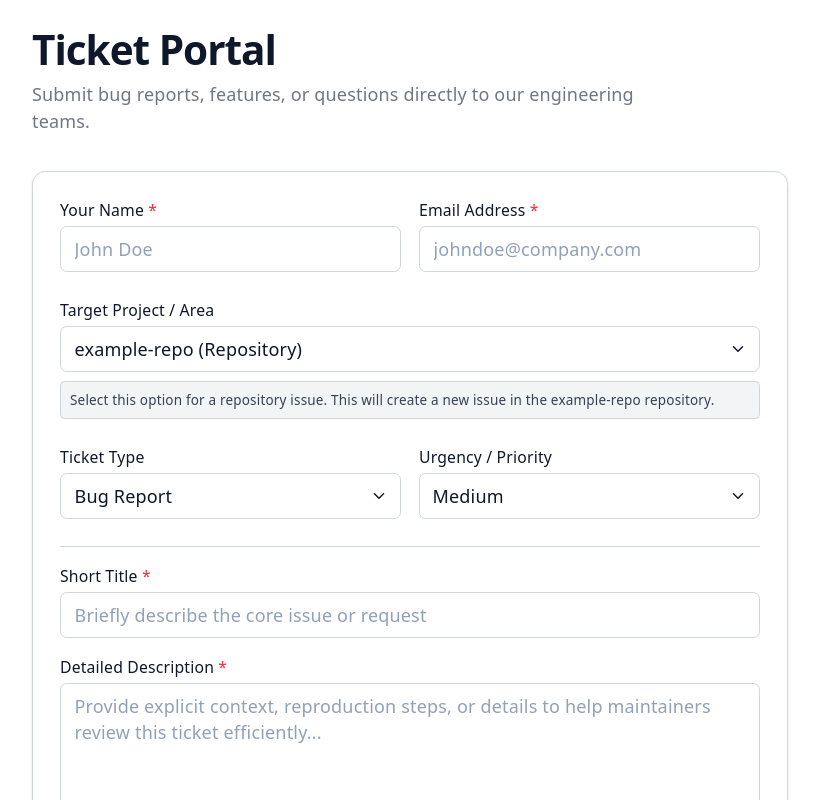
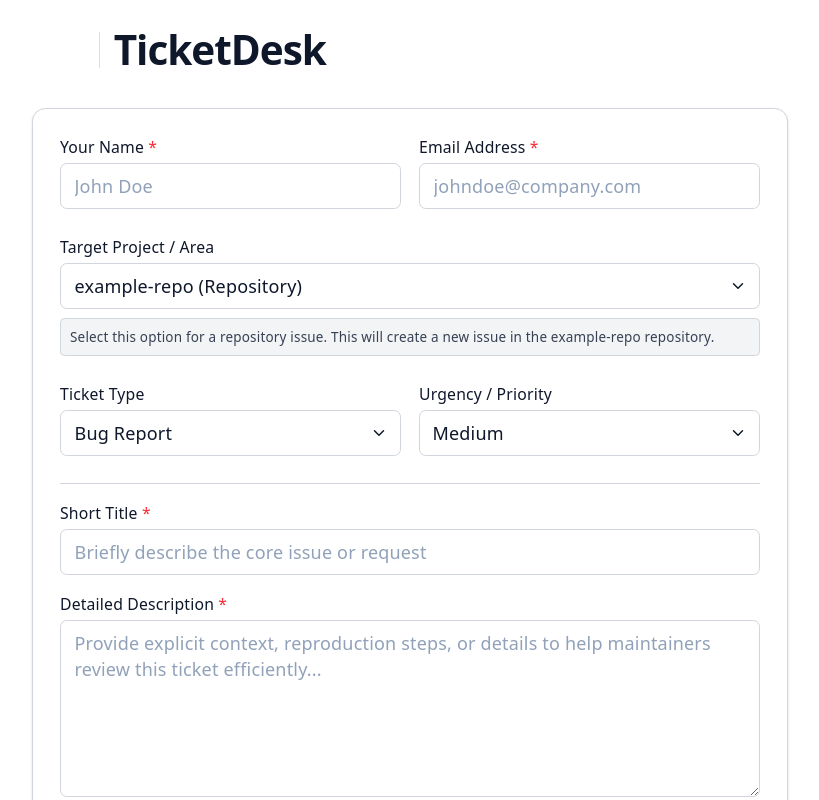
Before and after one commit to ACherniske/ticketdesk, a React (Vite) app: page / in a window 1280 px wide. Shown: the top 800 px of the page, without its empty margins (230-1049 px from the left). Built offline with nearby package versions, Linux system fonts and the light colour scheme.

Commit message:
feat: Add Header component with branding

```diff
--- a/src/App.tsx
+++ b/src/App.tsx
@@ -1,32 +1,21 @@
 import React from 'react';
+import { Header } from './components/Header';
 import { TicketForm } from './components/TicketForm';
 import Footer from './components/Footer';
-import { portalConfig } from './portal.config'; // Dynamic settings import
 
 const App: React.FC = () => {
   return (
-    /* - bg-bg: Uses our theme background variable (swaps from light to dark automatically)
-      - text-text: Defaults to our theme body text color
-    */
     <div className="min-h-screen flex flex-col items-center p-6 bg-bg text-text transition-colors duration-200">
 
-      {/* HEADER SECTION: Driven entirely by configuration values */}
-      <header className="max-w-2xl w-full mb-8 text-left space-y-4">
-        <div>
-          <h1 className="text-4xl font-bold text-text-h tracking-tight mb-2">
-            {portalConfig.title}
-          </h1>
-          <p className="text-base text-text/80 max-w-xl">
-            {portalConfig.subtitle}
-          </p>
-        </div>
-      </header>
+      {/* BRANDING HEADER CORE */}
+      <Header />
 
       {/* MAIN APPLICATION CORE */}
       <main className="w-full max-w-2xl flex-1">
         <TicketForm />
       </main>
 
+      {/* FOOTER SHELL */}
       <Footer />
 
     </div>
--- /dev/null
+++ b/src/components/Header.tsx
@@ -0,0 +1,26 @@
+import React from 'react';
+import wordmark from '../assets/Wordmark.svg';
+import logo from '../assets/Logo.svg';
+
+export const Header: React.FC = () => {
+  return (
+    <header className="max-w-2xl w-full mb-8">
+      <div className="flex flex-row flex-nowrap items-center justify-left gap-3 text-left">
+        {/* Logo Asset */}
+        <img
+          src={logo}
+          alt="Aiden Cherniske"
+          className="h-8 w-auto shrink-0 brightness-0 invert"
+        />
+
+        {/* Decorative Divider */}
+        <div className="h-8 w-px shrink-0 bg-text/20" aria-hidden="true" />
+
+        {/* Dynamic Theme Heading */}
+        <h1 className="whitespace-nowrap text-3xl sm:text-4xl font-bold tracking-tight text-text-h">
+          TicketDesk
+        </h1>
+      </div>
+    </header>
+  );
+};
```
